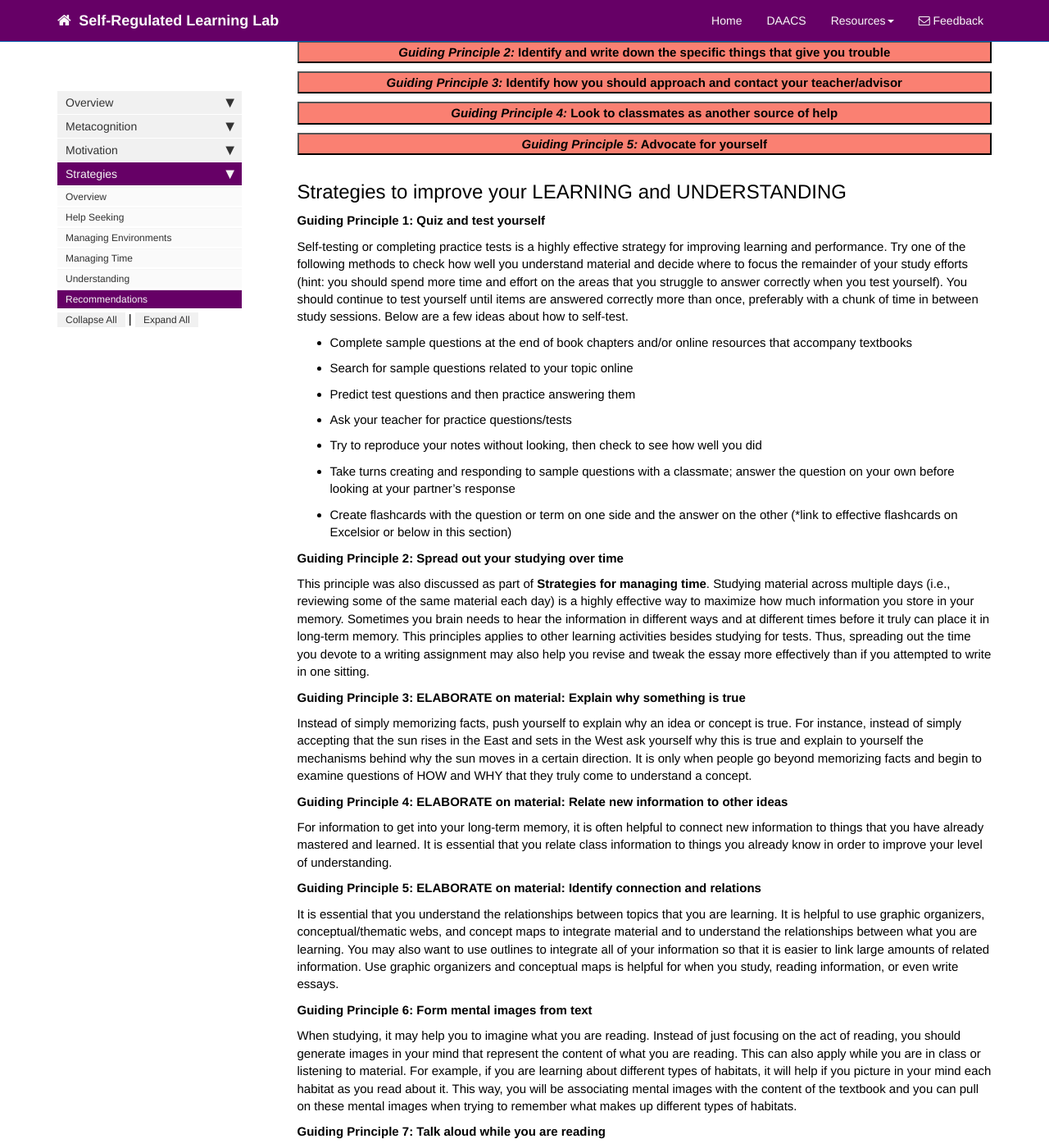
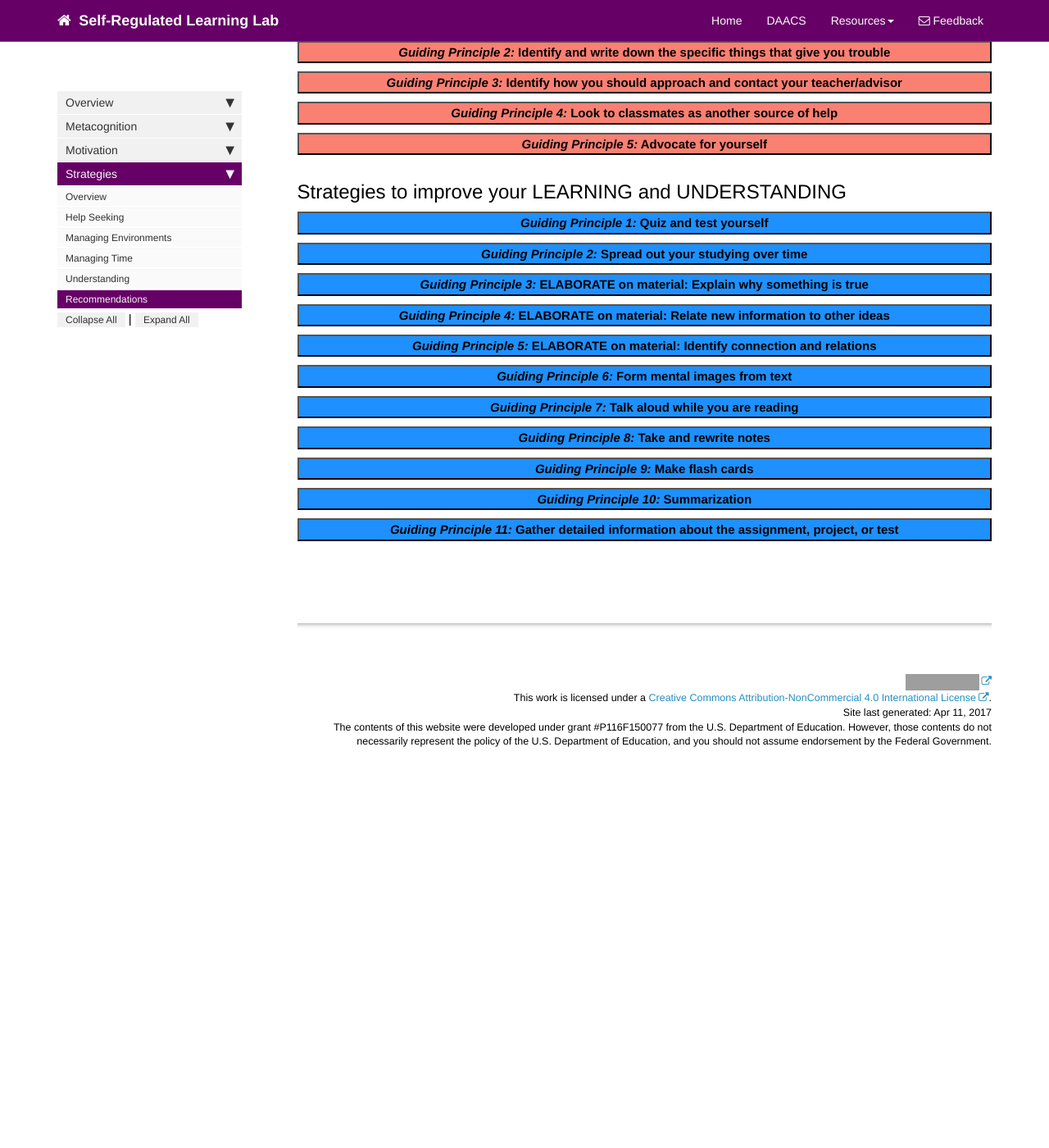
Before and after one commit to dfranklin02/SRL, a Jekyll site: the page built from docs/pages/strategies/strategies_recommendations.md, in a window 1280 px wide and 1400 px high, scrolled down 1200 px. Shown: the whole window at 82% size. Built offline with Jekyll 4.4.1, drawn with Linux system fonts in a browser that asks for light colours; nearby versions of some CDN libraries; comment, search, counter and statistics services are not loaded; after the commit the page ends 2164 px from its top, so only the background shows below that; some of the changed text lies outside the part shown; grey boxes are pictures that could not be loaded.

Commit message:
Update strategies_recommendations.md

```diff
--- a/docs/pages/strategies/strategies_recommendations.md
+++ b/docs/pages/strategies/strategies_recommendations.md
@@ -272,54 +272,99 @@ Regardless of from whom you are trying get assistance, be persistent if your fir
 
 
 ## Strategies to improve your LEARNING and UNDERSTANDING
-**Guiding Principle 1: Quiz and test yourself**
 
+<button data-toggle="collapse" data-target="#understandingrec1" style="background-color:DodgerBlue; width:100%"><b><i>Guiding Principle 1:</i> Quiz and test yourself</b></button>
+
+<div id="understandingrec1" class="collapse">
 Self-testing or completing practice tests is a highly effective strategy for improving learning and performance. Try one of the following methods to check how well you understand material and decide where to focus the remainder of your study efforts (hint: you should spend more time and effort on the areas that you struggle to answer correctly when you test yourself). You should continue to test yourself until items are answered correctly more than once, preferably with a chunk of time in between study sessions. Below are a few ideas about how to self-test.
-- Complete sample questions at the end of book chapters and/or online resources that accompany textbooks
-- Search for sample questions related to your topic online
-- Predict test questions and then practice answering them
-- Ask your teacher for practice questions/tests
-- Try to reproduce your notes without looking, then check to see how well you did
-- Take turns creating and responding to sample questions with a classmate; answer the question on your own before looking at your partner’s response
-- Create flashcards with the question or term on one side and the answer on the other (*link to effective flashcards on Excelsior or below in this section)
+<ul>
+<li> Complete sample questions at the end of book chapters and/or online resources that accompany textbooks </li>
+<li> Search for sample questions related to your topic online </li>
+<li> Predict test questions and then practice answering them </li>
+<li> Ask your teacher for practice questions/tests </li>
+<li> Try to reproduce your notes without looking, then check to see how well you did </li>
+<li> Take turns creating and responding to sample questions with a classmate; answer the question on your own before looking at your partner’s response </li>
+<li> Create flashcards with the question or term on one side and the answer on the other (*link to effective flashcards on Excelsior or below in this section) </li>
+</ul>
+<br>
+</div>
 
-**Guiding Principle 2: Spread out your studying over time**
+<button data-toggle="collapse" data-target="#understandingrec2" style="background-color:DodgerBlue; width:100%"><b><i>Guiding Principle 2:</i> Spread out your studying over time</b></button>
 
-This principle was also discussed as part of **Strategies for managing time**. Studying material across multiple days (i.e., reviewing some of the same material each day) is a highly effective way to maximize how much information you store in your memory. Sometimes you brain needs to hear the information in different ways and at different times before it truly can place it in long-term memory. This principles applies to other learning activities besides studying for tests. Thus, spreading out the time you devote to a writing assignment may also help you revise and tweak the essay more effectively than if you attempted to write in one sitting.
+<div id="understandingrec2" class="collapse">
+This principle was also discussed as part of <b>Strategies for managing time.</b> Studying material across multiple days (i.e., reviewing some of the same material each day) is a highly effective way to maximize how much information you store in your memory. Sometimes you brain needs to hear the information in different ways and at different times before it truly can place it in long-term memory. This principles applies to other learning activities besides studying for tests. Thus, spreading out the time you devote to a writing assignment may also help you revise and tweak the essay more effectively than if you attempted to write in one sitting.
+<br>
+<br>
+</div>
 
+<button data-toggle="collapse" data-target="#understandingrec3" style="background-color:DodgerBlue; width:100%"><b><i>Guiding Principle 3:</i> ELABORATE on material: Explain why something is true</b></button>
 
-**Guiding Principle 3: ELABORATE on material: Explain why something is true**
+<div id="understandingrec3" class="collapse">
+Instead of simply memorizing facts, push yourself to explain why an idea or concept is true. For instance, instead of simply accepting that the sun rises in the East and sets in the West ask yourself why this is true and explain to yourself the mechanisms behind why the sun moves in a certain direction. It is only when people go beyond memorizing facts and begin to examine questions of HOW and WHY that they truly come to understand a concept.
+<br>
+<br>
+</div>
 
-Instead of simply memorizing facts, push yourself to explain why an idea or concept is true. For instance, instead of simply accepting that the sun rises in the East and sets in the West ask yourself why this is true and explain to yourself the mechanisms behind why the sun moves in a certain direction. It is only when people go beyond memorizing facts and begin to examine questions of HOW and WHY that they truly come to understand a concept.
+<button data-toggle="collapse" data-target="#understandingrec4" style="background-color:DodgerBlue; width:100%"><b><i>Guiding Principle 4:</i> ELABORATE on material: Relate new information to other ideas</b></button>
 
-**Guiding Principle 4: ELABORATE on material: Relate new information to other ideas**
+<div id="understandingrec4" class="collapse">
+For information to get into your long-term memory, it is often helpful to connect new information to things that you have already mastered and learned. It is essential that you relate class information to things you already know in order to improve your level of understanding.
+<br>
+<br>
+</div>
 
-For information to get into your long-term memory, it is often helpful to connect new information to things that you have already mastered and learned. It is essential that you relate class information to things you already know in order to improve your level of understanding.
+<button data-toggle="collapse" data-target="#understandingrec5" style="background-color:DodgerBlue; width:100%"><b><i>Guiding Principle 5:</i> ELABORATE on material: Identify connection and relations</b></button>
 
-**Guiding Principle 5: ELABORATE on material: Identify connection and relations**
+<div id="understandingrec5" class="collapse">
+It is essential that you understand the relationships between topics that you are learning. It is helpful to use graphic organizers, conceptual/thematic webs, and concept maps to integrate material and to understand the relationships between what you are learning. You may also want to use outlines to integrate all of your information so that it is easier to link large amounts of related information. Use graphic organizers and conceptual maps is helpful for when you study, reading information, or even write essays.
+<br>
+<br>
+</div>
 
-It is essential that you understand the relationships between topics that you are learning. It is helpful to use graphic organizers, conceptual/thematic webs, and concept maps to integrate material and to understand the relationships between what you are learning. You may also want to use outlines to integrate all of your information so that it is easier to link large amounts of related information. Use graphic organizers and conceptual maps is helpful for when you study, reading information, or even write essays.
+<button data-toggle="collapse" data-target="#understandingrec6" style="background-color:DodgerBlue; width:100%"><b><i>Guiding Principle 6:</i> Form mental images from text</b></button>
 
-**Guiding Principle 6: Form mental images from text**
+<div id="understandingrec6" class="collapse">
+When studying, it may help you to imagine what you are reading. Instead of just focusing on the act of reading, you should generate images in your mind that represent the content of what you are reading. This can also apply while you are in class or listening to material. For example, if you are learning about different types of habitats, it will help if you picture in your mind each habitat as you read about it. This way, you will be associating mental images with the content of the textbook and you can pull on these mental images when trying to remember what makes up different types of habitats.
+<br>
+<br>
+</div>
 
-When studying, it may help you to imagine what you are reading. Instead of just focusing on the act of reading, you should generate images in your mind that represent the content of what you are reading. This can also apply while you are in class or listening to material. For example, if you are learning about different types of habitats, it will help if you picture in your mind each habitat as you read about it. This way, you will be associating mental images with the content of the textbook and you can pull on these mental images when trying to remember what makes up different types of habitats.
+<button data-toggle="collapse" data-target="#understandingrec7" style="background-color:DodgerBlue; width:100%"><b><i>Guiding Principle 7:</i> Talk aloud while you are reading</b></button>
 
-**Guiding Principle 7: Talk aloud while you are reading**
+<div id="understandingrec7" class="collapse">
+Instead of reading in your head, it helps to say what you are reading out loud. This strategy applies regardless of whether you are trying to read a textbook or class notes. By reading out loud, you will be learning the information through visual and auditory modalities, which will allow you to better remember what you are learning.
+<br>
+<br>
+</div>
 
-Instead of reading in your head, it helps to say what you are reading out loud. This strategy applies regardless of whether you are trying to read a textbook or class notes. By reading out loud, you will be learning the information through visual and auditory modalities, which will allow you to better remember what you are learning.
+<button data-toggle="collapse" data-target="#understandingrec8" style="background-color:DodgerBlue; width:100%"><b><i>Guiding Principle 8:</i> Take and rewrite notes</b></button>
 
-**Guiding Principle 8: Take and rewrite notes**
+<div id="understandingrec8" class="collapse">
+Taking notes is an important step in learning material. When you are reading out of a textbook, for example, you should be sure to take notes on main ideas. This will allow you to conceptualize what you are reading and it also provides you with an outline to review instead of going back to the textbook to learn the material. Rewriting notes can also help to enhance clarity and the repetition will allow you to become more familiar with the topics.
+<br>
+<br>
+</div>
 
-Taking notes is an important step in learning material. When you are reading out of a textbook, for example, you should be sure to take notes on main ideas. This will allow you to conceptualize what you are reading and it also provides you with an outline to review instead of going back to the textbook to learn the material. Rewriting notes can also help to enhance clarity and the repetition will allow you to become more familiar with the topics.
+<button data-toggle="collapse" data-target="#understandingrec9" style="background-color:DodgerBlue; width:100%"><b><i>Guiding Principle 9:</i> Make flash cards</b></button>
 
-**Guiding Principle 9: Make flash cards**
+<div id="understandingrec9" class="collapse">
+Use index cards in order to remember things such as facts, details, definitions, and formulas. You should write a question or key term on one side of the note card and then write an explanation on the back side of the card. In order to get the most from your flash cards, vary which side you look at first. For example, sometimes you want to be sure to look at the word and verbally say the definition that you expect to be on the other side. Other times, you should look at the definition and try to identify what vocabulary word or concept it is describing. It is essential that you use notecards repeatedly. Don’t just make them and assume that your studying is complete!
+<br>
+<br>
+</div>
 
-Use index cards in order to remember things such as facts, details, definitions, and formulas. You should write a question or key term on one side of the note card and then write an explanation on the back side of the card. In order to get the most from your flash cards, vary which side you look at first. For example, sometimes you want to be sure to look at the word and verbally say the definition that you expect to be on the other side. Other times, you should look at the definition and try to identify what vocabulary word or concept it is describing. It is essential that you use notecards repeatedly. Don’t just make them and assume that your studying is complete!
+<button data-toggle="collapse" data-target="#understandingrec10" style="background-color:DodgerBlue; width:100%"><b><i>Guiding Principle 10:</i> Summarization</b></button>
 
-**Guiding Principle 10: Summarization**
+<div id="understandingrec10" class="collapse">
+Writing summaries is useful thing to do when reading texts or when studying. Making a summary of what you are learning can help you better understand material and to assess how much you already have retained. By writing the important points in your own words, you will also be more likely to recall the material later on. If you are unsure about how to pick out the main ideas, it would be a good idea to meet with your advisor and practice. You can read a section of the text while with your advisor and practice determining the important ideas. Because the advisor will be there, he/she can provide you with feedback about your ability to pick out the big idea in a text.
+<br>
+<br>
+</div>
 
-Writing summaries is useful thing to do when reading texts or when studying. Making a summary of what you are learning can help you better understand material and to assess how much you already have retained. By writing the important points in your own words, you will also be more likely to recall the material later on. If you are unsure about how to pick out the main ideas, it would be a good idea to meet with your advisor and practice. You can read a section of the text while with your advisor and practice determining the important ideas. Because the advisor will be there, he/she can provide you with feedback about your ability to pick out the big idea in a text.
+<button data-toggle="collapse" data-target="#understandingrec11" style="background-color:DodgerBlue; width:100%"><b><i>Guiding Principle 11:</i> Gather detailed information about the assignment, project, or test</b></button>
 
-**Guiding Principle 11: Gather detailed information about the assignment, project, or test**
-
+<div id="understandingrec11" class="collapse">
 To perform well on any activity, students need to have a clear idea about the demands and requirements of those activities. This might involve identifying the content, format, and length of the test. When writing essay, you may want to identify the type of essay to be completed as well as it length or other requirements. Thus, regardless of the things you are asked to do in school, make sure you have a clear sense of what is actually being asked of you.
+<br>
+<br>
+</div>
```
